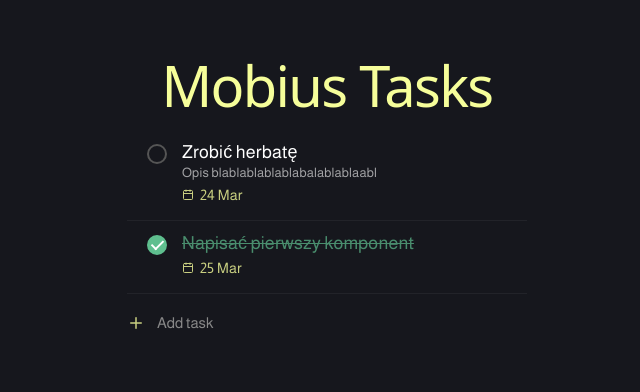
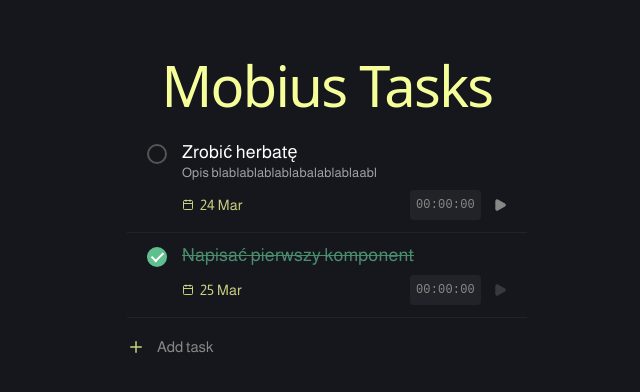
Before and after one commit to mobius-group-project/mobius, a React (Vite) app: page / in a window 1280 px wide. Shown: the top 392 px of the page, without its empty margins (313-953 px from the left). Built offline with nearby package versions, Linux system fonts and the light colour scheme.

Commit message:
MG-6: implement time control mvp for tasks

```diff
--- a/src/components/taskSystem/TaskItem.tsx
+++ b/src/components/taskSystem/TaskItem.tsx
@@ -1,5 +1,5 @@
-import React from 'react';
-import { Calendar } from 'lucide-react';
+import React, { useState, useEffect } from 'react';
+import { Calendar, Play, Pause } from 'lucide-react';
 import './styles/TaskItem.css';
 
 export interface ITask {
@@ -8,6 +8,7 @@ export interface ITask {
   isDone: boolean;
   deadline: string;
   description?: string;
+  timeSpent: number;
 }
 
 interface Props {
@@ -15,13 +16,36 @@ interface Props {
   onToggle: () => void;
 }
 
+const formatTime = (seconds: number) => {
+  const h = Math.floor(seconds / 3600);
+  const m = Math.floor((seconds % 3600) / 60);
+  const s = seconds % 60;
+  return [h, m, s].map(v => v < 10 ? "0" + v : v).join(":");
+};
+
 const TaskItem: React.FC<Props> = ({ task, onToggle }) => {
+  const [isTracking, setIsTracking] = useState(false);
+  const [seconds, setSeconds] = useState(task.timeSpent || 0);
+
+  useEffect(() => {
+    let interval: any;
+    if (isTracking && !task.isDone) {
+      interval = setInterval(() => {
+        setSeconds(prev => prev + 1);
+      }, 1000);
+    }
+    return () => clearInterval(interval);
+  }, [isTracking, task.isDone]);
+
   return (
   <div className="task-item">
     <input
       type="checkbox"
       checked={task.isDone}
-        onChange={onToggle}
+      onChange={() => {
+          setIsTracking(false);
+          onToggle();
+      }}
       className="task-checkbox"
     />
 
@@ -36,9 +60,26 @@ const TaskItem: React.FC<Props> = ({ task, onToggle }) => {
         </p>
       )}
 
+      <div className="task-footer">
         <div className="task-deadline">
           <Calendar size={12} className="calendar-icon" />
           <span className="deadline-date">{task.deadline}</span>
+        </div>
+
+        <div className="task-time-controls">
+          <span className="task-timer-display">{formatTime(seconds)}</span>
+          <button
+            className="control-btn toggle-timer"
+            onClick={() => setIsTracking(!isTracking)}
+            disabled={task.isDone}
+          >
+            {isTracking ? (
+              <Pause size={14} fill="currentColor" />
+            ) : (
+              <Play size={14} fill="currentColor" />
+            )}
+          </button>
+        </div>
       </div>
     </div>
   </div>
--- a/src/components/taskSystem/styles/TaskItem.css
+++ b/src/components/taskSystem/styles/TaskItem.css
@@ -47,6 +47,8 @@
   flex-direction: column;
   gap: 0px;
   align-items: flex-start;
+  flex-grow: 1;
+  width: 100%;
 }
 
 .task-title {
@@ -94,3 +96,51 @@
   text-decoration: none;
   opacity: 0.3;
 }
+
+.task-footer {
+  display: flex;
+  justify-content: space-between;
+  align-items: center;
+  width: 100%;
+  margin-top: 8px;
+}
+
+.task-time-controls {
+  display: flex;
+  align-items: center;
+  gap: 8px;
+}
+
+.task-timer-display {
+  font-family: 'Courier New', Courier, monospace;
+  font-size: 12px;
+  color: #888;
+  background: rgba(255, 255, 255, 0.05);
+  padding: 2px 6px;
+  border-radius: 4px;
+}
+
+.control-btn.toggle-timer {
+  background: transparent;
+  border: none;
+  color: #888;
+  cursor: pointer;
+  padding: 4px;
+  display: flex;
+  align-items: center;
+  transition: all 0.2s ease;
+}
+
+.control-btn.toggle-timer:hover:not(:disabled) {
+  color: var(--color-primary);
+}
+
+.control-btn.toggle-timer:disabled {
+  opacity: 0.3;
+  cursor: not-allowed;
+}
+
+.task-completed .task-timer-display {
+  opacity: 0.5;
+  color: #666;
+}
--- a/src/hooks/useTasks.ts
+++ b/src/hooks/useTasks.ts
@@ -3,8 +3,8 @@ import { type ITask } from '../components/taskSystem/TaskItem';
 
 export const useTasks = () => {
   const [tasks, setTasks] = useState<ITask[]>([
-    { id: '1', title: 'Zrobić herbatę', isDone: false, deadline: '24 Mar', description: 'Opis blablablablablabalablablaabl', },
-    { id: '2', title: 'Napisać pierwszy komponent', isDone: true, deadline: '25 Mar' },
+    { id: '1', title: 'Zrobić herbatę', isDone: false, deadline: '24 Mar', description: 'Opis blablablablablabalablablaabl', timeSpent: 0},
+    { id: '2', title: 'Napisać pierwszy komponent', isDone: true, deadline: '25 Mar', timeSpent: 0 },
   ]);
 
   const toggleTask = (id: string) => {
@@ -18,7 +18,8 @@ export const useTasks = () => {
       id: Date.now().toString(),
       title,
       isDone: false,
-      deadline
+      deadline,
+      timeSpent: 0
     };
     setTasks(prev => [...prev, newTask]);
   };
```
Lines whose indentation alone changed are shown as unchanged.
